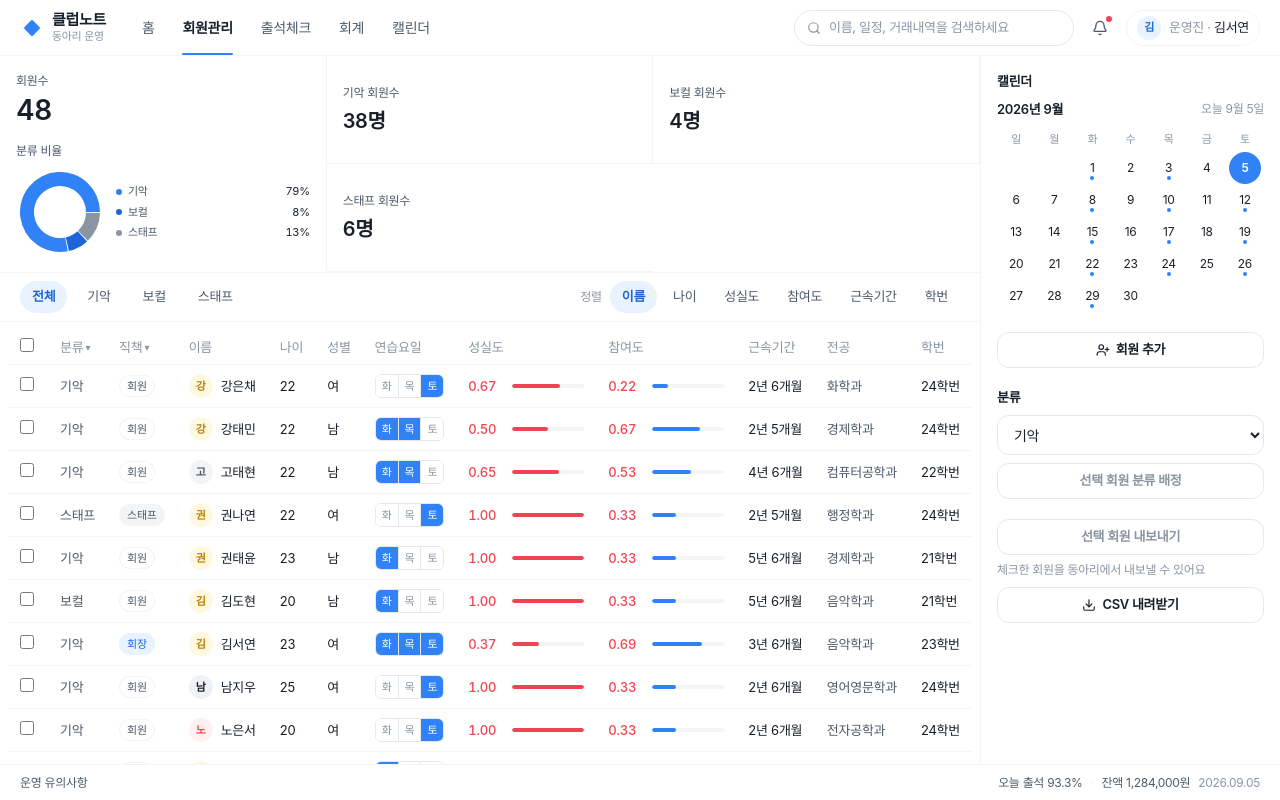
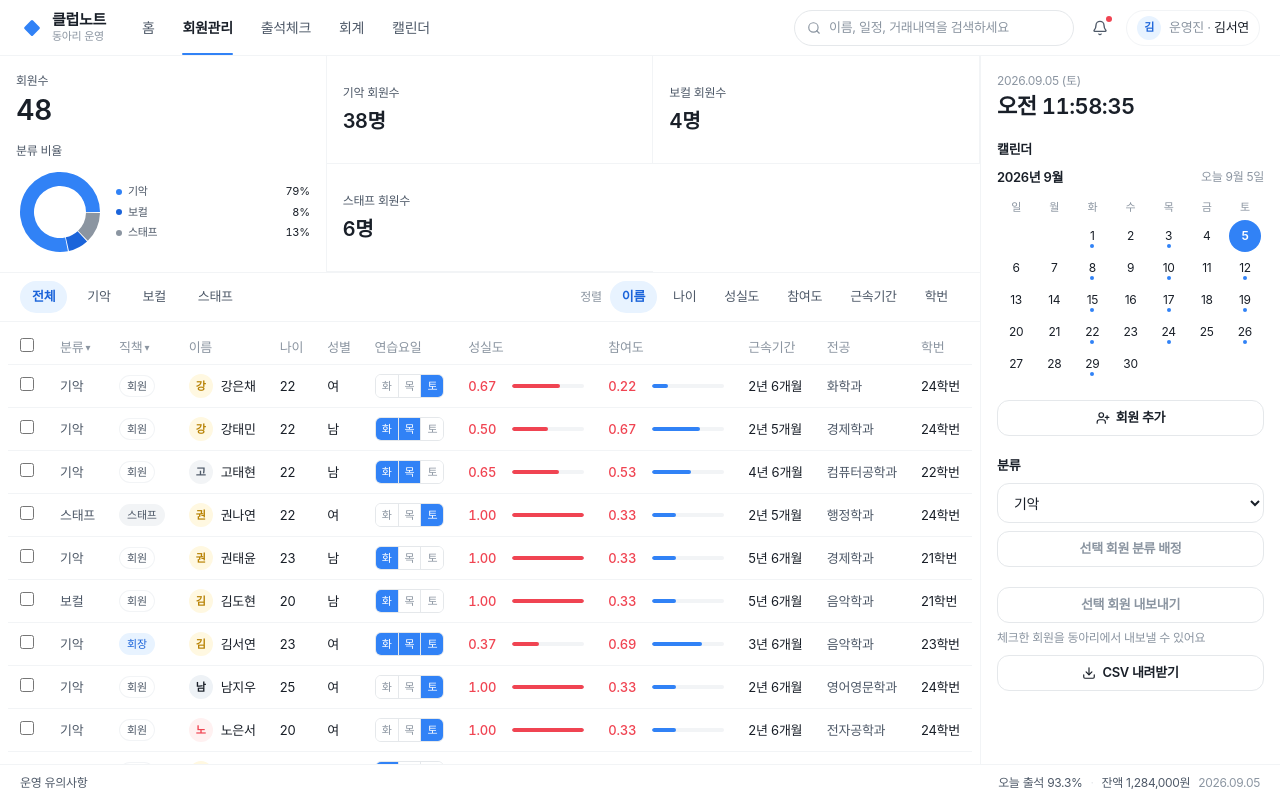
Before and after one commit to kimsunghoon1019/clubnote, a Next.js app: page /members in a window 1280 px wide. Built offline with nearby package versions, Linux system fonts and the light colour scheme; a web font is replaced by a local one.

Commit message:
회원관리 빈 클릭 시 선택 해제와 사이드바 시계를 넣는다

```diff
--- a/src/components/views/MembersView.tsx
+++ b/src/components/views/MembersView.tsx
@@ -18,7 +18,7 @@ import { categoryCounts, diligenceScore, participationScore } from "@/lib/stats"
 import { useClub } from "@/lib/store";
 import type { Member } from "@/lib/types";
 import { Download, UserPlus } from "lucide-react";
-import { useMemo, useState, type MouseEvent } from "react";
+import { useEffect, useMemo, useState, type MouseEvent } from "react";
 import { Cell, Pie, PieChart } from "recharts";
 
 const PIE_COLORS = ["#3182F6", "#1B64DA", "#8B95A1", "#4E5968", "#F04452", "#FFB800"];
@@ -89,11 +89,13 @@ export function MembersView() {
   const selectedMembers = members.filter((m) => selectedMemberIds.includes(m.id));
 
   const dismissInspected = (event: MouseEvent<HTMLElement>) => {
-    if (!inspectedMemberId) return;
+    if (!inspectedMemberId && selectedMemberIds.length === 0) return;
     const target = event.target as HTMLElement | null;
     if (!target) return;
     if (target.closest("tr, button, a, input, select, textarea, label, [role='dialog']")) return;
     inspectMember(null);
+    clearSelection();
+    setSelectionAnchorId(null);
   };
 
   const handleRowClick = (row: Member, event: MouseEvent<HTMLTableRowElement>) => {
@@ -319,6 +321,9 @@ export function MembersView() {
           <MemberRail memberId={inspectedMemberId} />
         ) : (
           <>
+            <RailSection>
+              <LiveClock />
+            </RailSection>
             <RailSection title="캘린더">
               <MiniCalendar events={events} month={todayISO()} />
             </RailSection>
@@ -373,3 +378,45 @@ export function MembersView() {
     </>
   );
 }
+
+function LiveClock() {
+  const [now, setNow] = useState<Date | null>(null);
+
+  useEffect(() => {
+    const tick = () => setNow(new Date());
+    tick();
+    let interval = 0;
+    const timeout = window.setTimeout(() => {
+      tick();
+      interval = window.setInterval(tick, 1000);
+    }, 1000 - (Date.now() % 1000));
+    return () => {
+      window.clearTimeout(timeout);
+      window.clearInterval(interval);
+    };
+  }, []);
+
+  if (!now) {
+    return <div className="h-[52px]" aria-hidden />;
+  }
+
+  const week = ["일", "월", "화", "수", "목", "금", "토"][now.getDay()];
+  const y = now.getFullYear();
+  const m = String(now.getMonth() + 1).padStart(2, "0");
+  const d = String(now.getDate()).padStart(2, "0");
+  const period = now.getHours() < 12 ? "오전" : "오후";
+  const hour12 = now.getHours() % 12 === 0 ? 12 : now.getHours() % 12;
+  const mm = String(now.getMinutes()).padStart(2, "0");
+  const ss = String(now.getSeconds()).padStart(2, "0");
+
+  return (
+    <div>
+      <p className="text-[12px] text-faint">
+        {y}.{m}.{d} ({week})
+      </p>
+      <p className="mt-0.5 text-[22px] font-semibold leading-7 tabular-nums tracking-tight">
+        {period} {hour12}:{mm}:{ss}
+      </p>
+    </div>
+  );
+}
```
